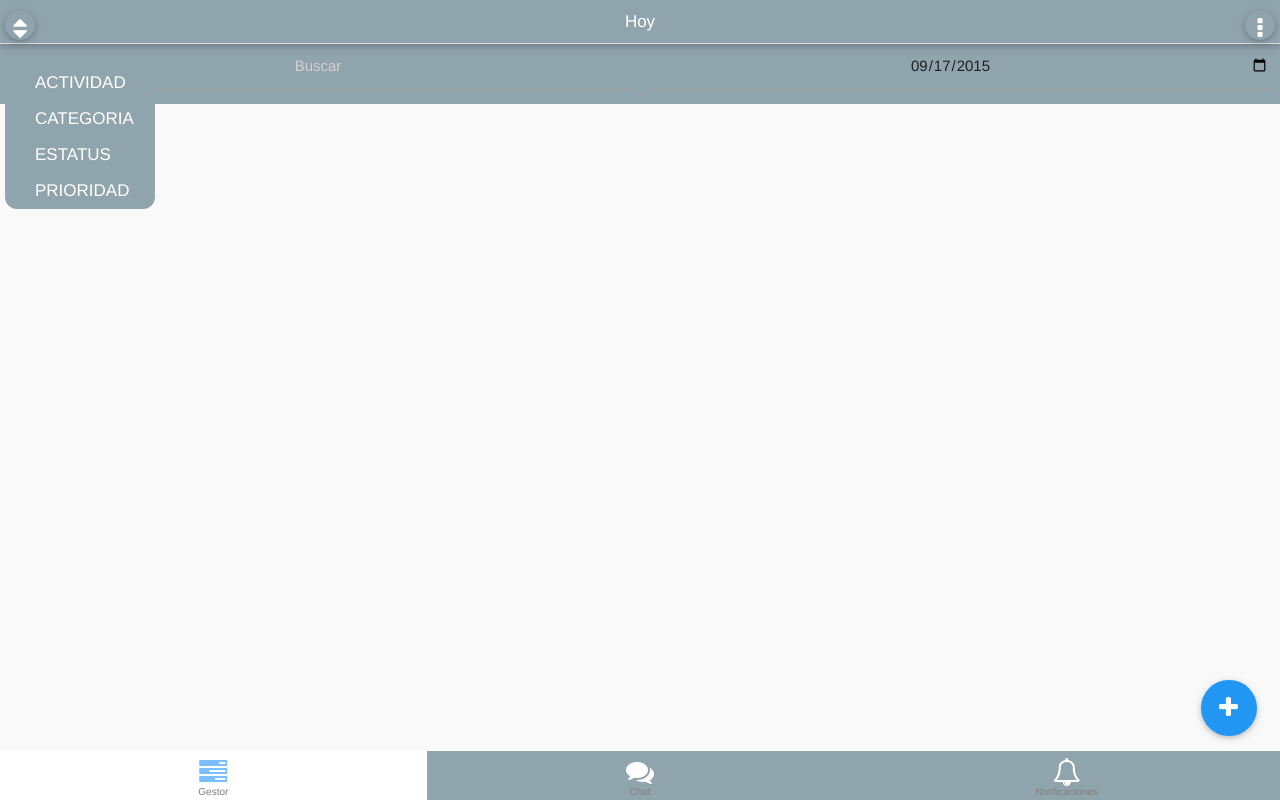
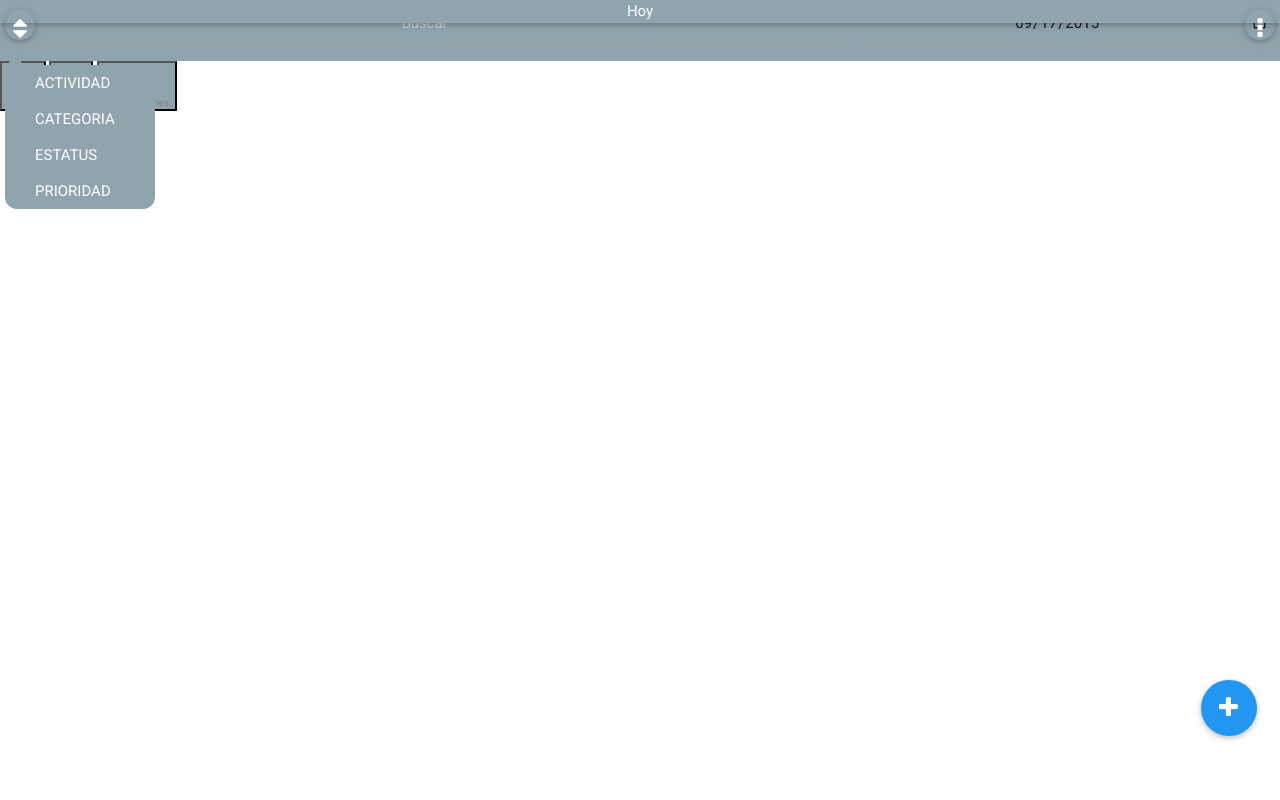
Before and after one commit to carlos-emp/BitacoraMovil, a plain HTML site: page index.html in a window 1280 px wide. Drawn offline with nearby package versions, Linux system fonts and the light colour scheme; no server answers.

Commit message:
Sin Onsen

```diff
--- a/index.html
+++ b/index.html
@@ -8,8 +8,8 @@
   <meta charset="utf-8">
   <meta name="viewport" content="width=device-width, initial-scale=1.0" />
   <meta name="apple-mobile-web-app-capable" content="yes">
-  <link rel="stylesheet" href="lib/onsen/css/onsenui.css" />
-  <link rel="stylesheet" href="lib/onsen/css/onsen-css-components.css" />
+  <!-- <link rel="stylesheet" href="lib/onsen/css/onsenui.css" />
+  <link rel="stylesheet" href="lib/onsen/css/onsen-css-components.css" /> -->
   <script src="lib/onsen/js/angular/angular.js"></script>
   <script src="lib/onsen/js/onsenui.js"></script>
   <!--Import jQuery before materialize.js-->
@@ -155,6 +155,8 @@
             </ons-row>
           </ons-list-item>
         </ons-list>
+
+
       </ons-page>
     </ons-navigator>
   </ons-template>
```
